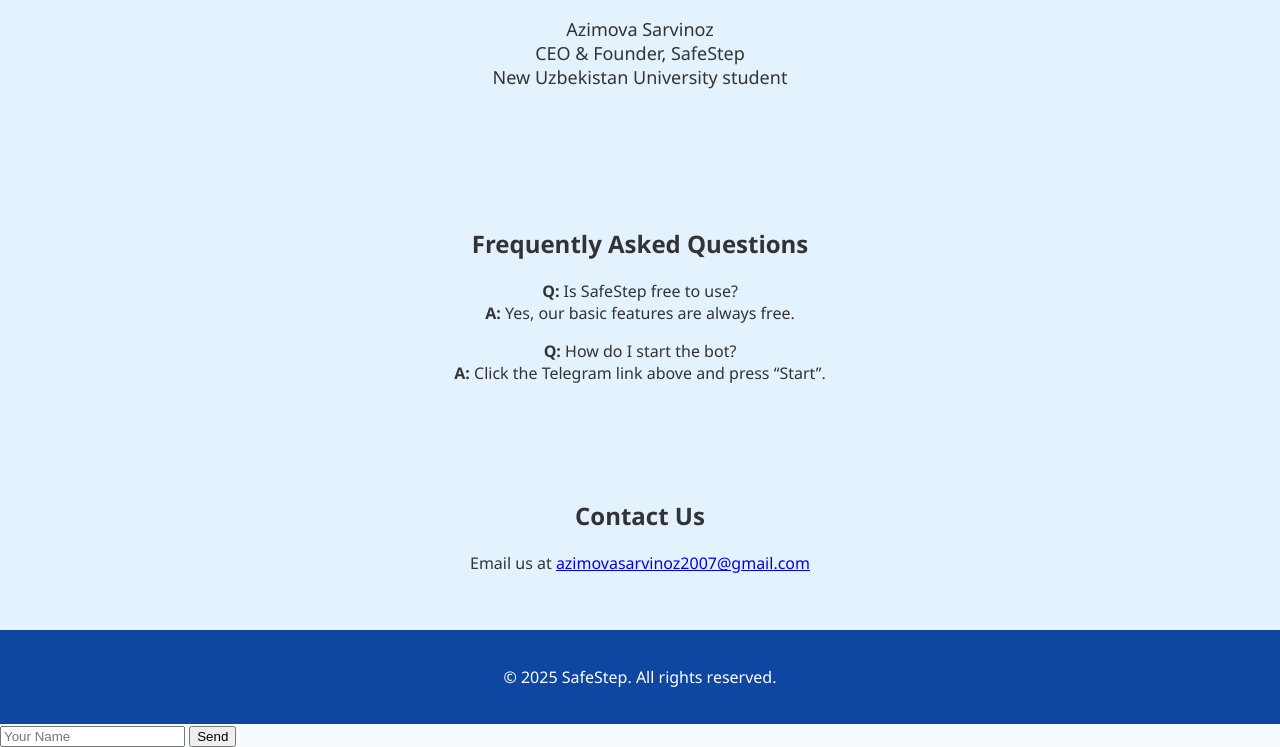
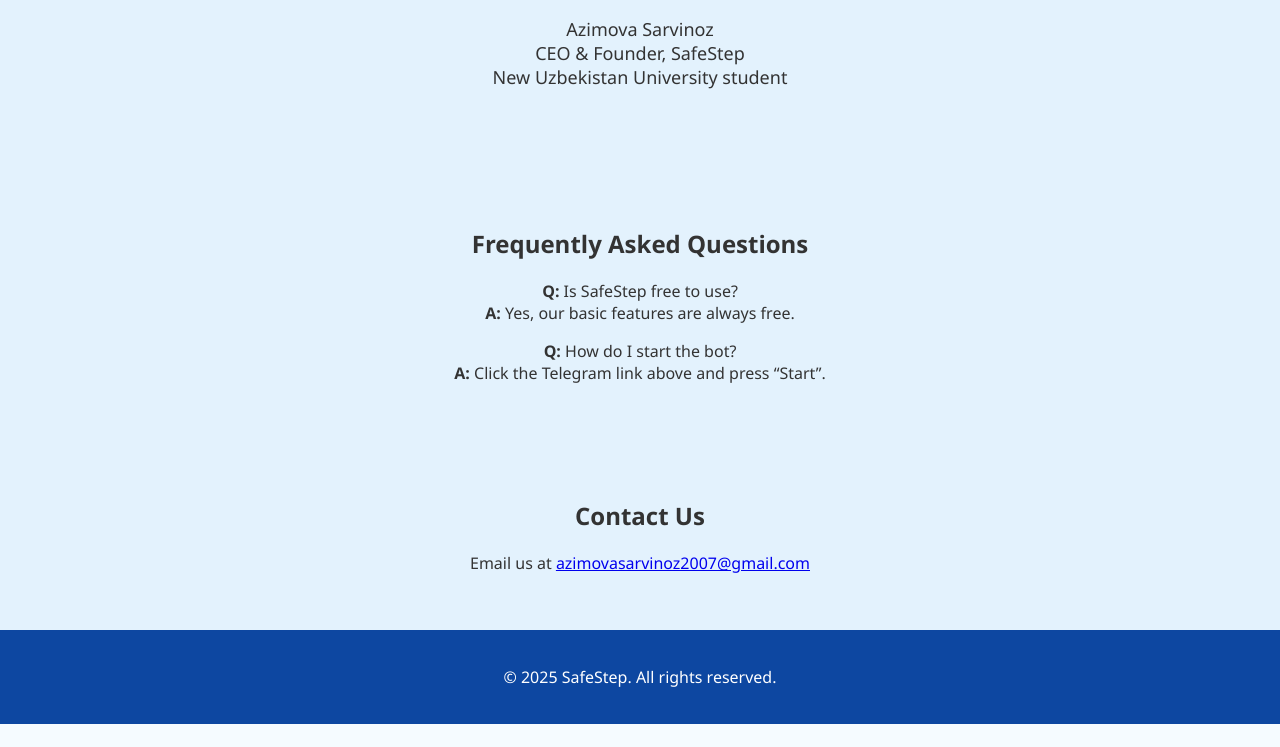
Before and after one commit to safestepassistant/safestep-site, a plain HTML site: page index.html in a window 1280 px wide. Shown: the part 2135-2882 px from the top of the page. After the commit the page ends 2859 px from the top, so only its background shows below. Drawn offline with Linux system fonts and the light colour scheme.

Commit message:
Update index.html

```diff
--- a/index.html
+++ b/index.html
@@ -260,15 +260,3 @@
   </script>
 </body>
 </html>
-
-
-
-
-
-
-
-
-<form action="https://formsubmit.co/azimovasarvinoz2007@gmail.com" method="POST">
-  <input type="text" name="name" placeholder="Your Name" required>
-  <button type="submit">Send</button>
-</form>
```
